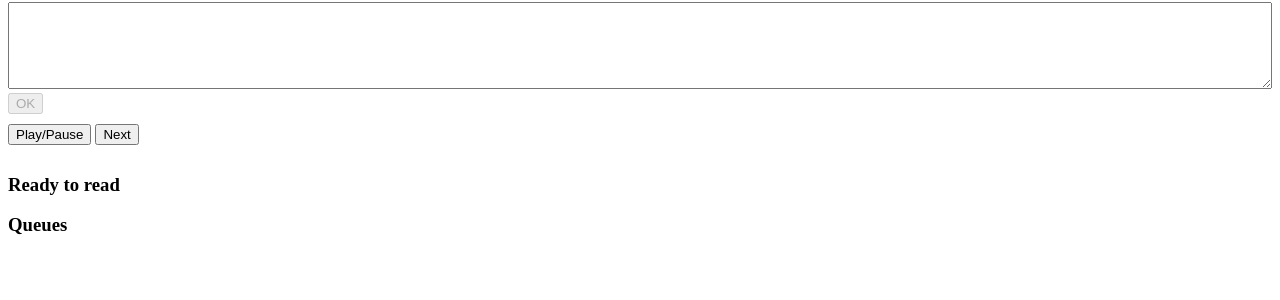
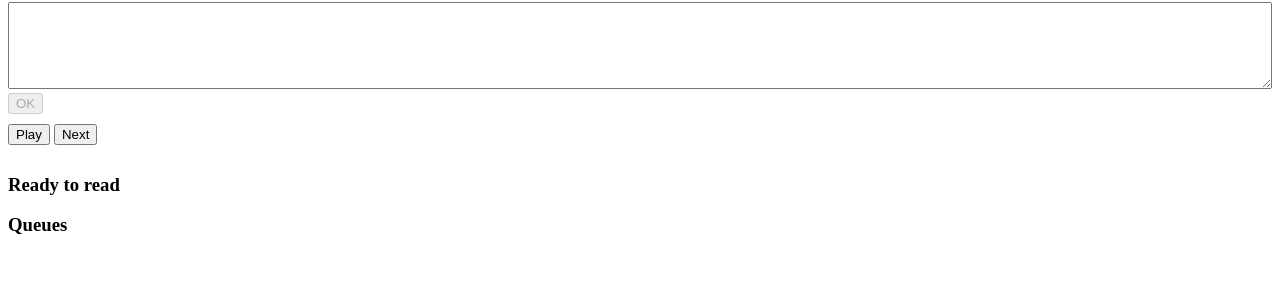
Before and after one commit to haiquang9994/tu-dong-doc, a Django app: template pages/templates/home.html in a window 1280 px wide. Shown: the part 142-442 px from the top of the page. Run offline with Django 3.2, Linux system fonts and the light colour scheme; the template is opened without the code that fills it, so the values that code supplies are empty.

Commit message:
change home.html

```diff
--- a/pages/templates/home.html
+++ b/pages/templates/home.html
@@ -14,7 +14,7 @@
 </div>
 <div style="padding: 10px 0;">
     <!-- <button id="stop">Stop</button> -->
-    <button id="playPause">Play/Pause</button>
+    <button id="playPause" data-play="Play" data-pause="Pause">Play</button>
     <button id="next">Next</button>
 </div>
 
@@ -163,9 +163,11 @@
             ele.addEventListener('click', () => {
                 if (this.media) {
                     if (this.media.paused) {
+                        ele.innerText = ele.dataset.pause;
                         this.media.play();
                     } else {
                         this.media.pause();
+                        ele.innerText = ele.dataset.play;
                     }
                 }
             })
```
